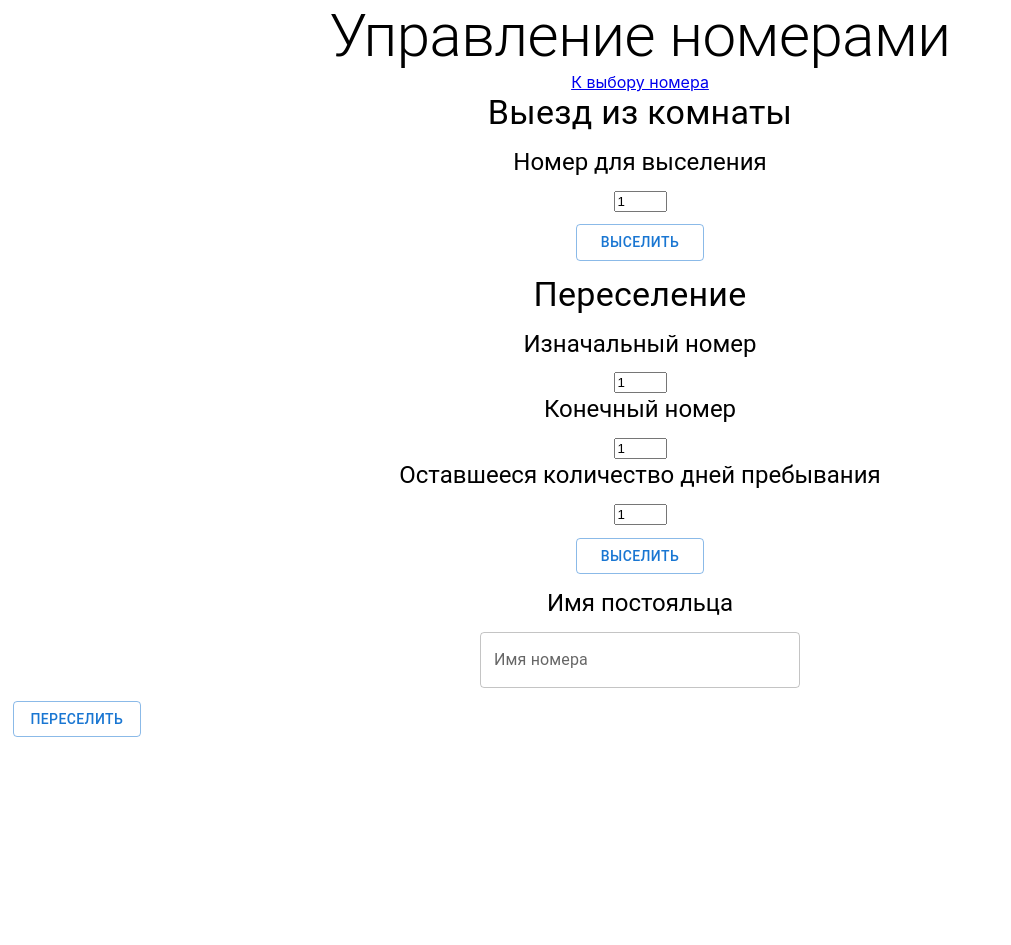
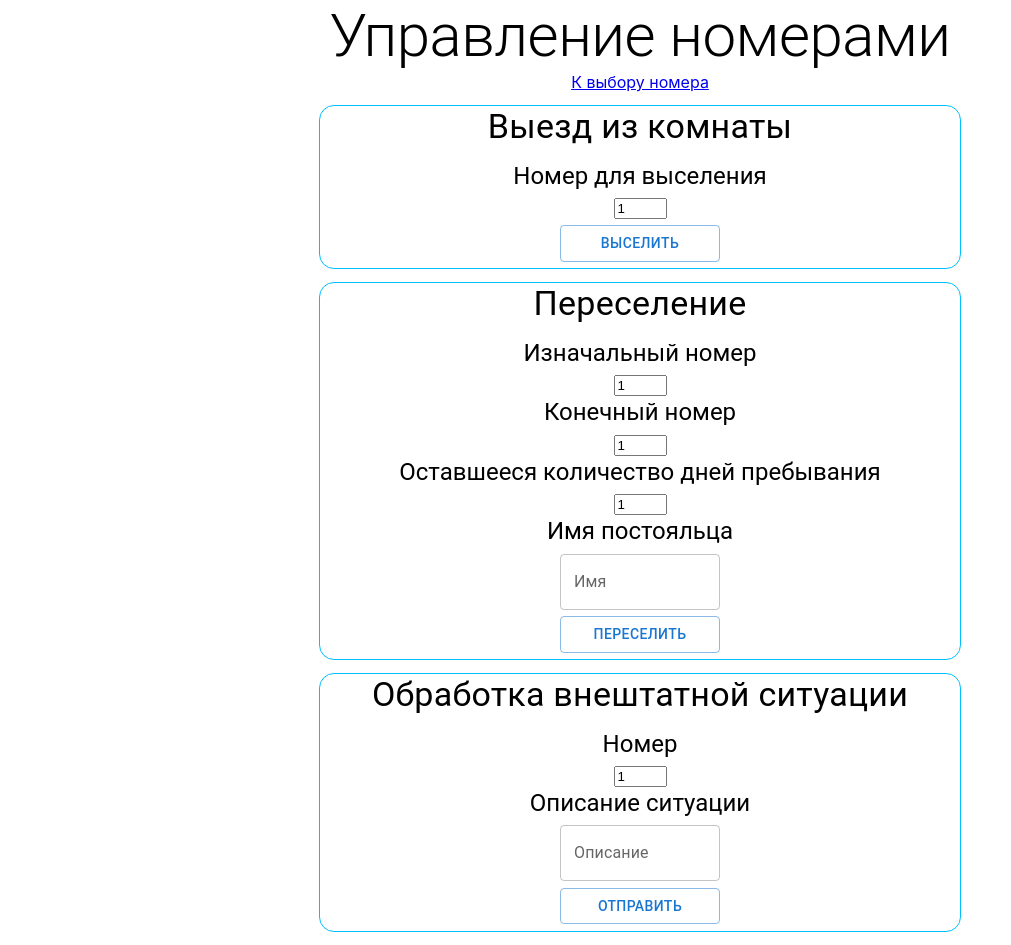
Before and after one commit to Carcass0/HotelRoomBooking, a React (Create React App) app in the folder frontend/: page /roomsManagement in a window 1280 px wide. Shown: the whole page, without its empty margins (0-1011 px from the left). Before the commit the page ends 800 px from the top, so only its background shows below. Built offline with nearby package versions, Linux system fonts and the light colour scheme.

Commit message:
RoomsManagement

```diff
--- a/frontend/src/App.tsx
+++ b/frontend/src/App.tsx
@@ -13,6 +13,7 @@ function App() {
         <Route path="/" element={<RoomsList />} />
         <Route path="/pay/" element={<Payment />} />
         <Route path="/roomsManagement" element={<RoomsManagement />} />
+        <Route path="/auth" element={<Auth />} />
       </Routes>
     </div>
   );
--- a/frontend/src/components/RoomInfo/RoomInfo.tsx
+++ b/frontend/src/components/RoomInfo/RoomInfo.tsx
@@ -11,18 +11,29 @@ import { AccordionDetails, AccordionSummary, Button, TextField } from '@mui/mate
 
 interface IProps {
   room: IRoom,
-  fetchRooms: () => void
 }
 
 function RoomInfo(props: IProps) {
   const [customerName, setCustomerName] = useState<string>('')
   const [stayDuration, setStayDuration] = useState<number>(1)
+  const [roomNumber, setRoomNumber] = useState<number>(1)
+
+  function handleRoomNumber(e: React.ChangeEvent<HTMLInputElement>) {
+    var nextValue = Math.max(Number(0), Math.min(Number(1000), Number(e.target.value)));
+    if (!Number.isInteger(nextValue)) {
+      nextValue = Math.floor(nextValue)
+    }
+    if (nextValue === 0) {
+      nextValue = 1
+    }
+    setRoomNumber(nextValue)
+  }
 
   function handleCheckIn() {
     if (customerName) {
       var response = {
         customer_name: customerName,
-        room_number: props.room.room_numbers[0],
+        room_number: roomNumber,
         stay_duration: stayDuration
       }
       console.log(props.room.room_numbers[0])
@@ -36,7 +47,6 @@ function RoomInfo(props: IProps) {
           .then((response) => response.json())
           .then((data) => {
             if (data.status == 0) {
-              props.fetchRooms()
               window.location.href = "pay/"
             }
             })
@@ -101,6 +111,21 @@ function RoomInfo(props: IProps) {
           aria-controls="panel1-content"
           id="panel1-header"
         >
+          Доступные номера
+        </AccordionSummary>
+        <AccordionDetails>
+        {props.room.room_numbers.map((number, index) => {
+        return (
+          <Typography key={index} variant="h5">{number}</Typography>
+        )
+       })}
+        </AccordionDetails>
+      </Accordion>
+      <Accordion>
+        <AccordionSummary
+          aria-controls="panel1-content"
+          id="panel1-header"
+        >
           Заселение
         </AccordionSummary>
         <AccordionDetails>
@@ -112,6 +137,8 @@ function RoomInfo(props: IProps) {
                     sx={{width: '25%'}} inputProps={{ maxLength: 32 }}
                     value={customerName}
                     onChange={(e) => {setCustomerName(e.target.value)}}/>
+        <Typography variant="h5" sx={{margin: '1%'}}>Желаемый номер</Typography>
+        <input type="number" name="roomNumber" style={{width: 45}} value={roomNumber} onChange={handleRoomNumber}></input>
         <Typography variant="h5" sx={{margin: '1%'}}>Количество дней пребывания</Typography>
         <input type="number" name="stayDuration" style={{width: 45}} value={stayDuration} onChange={handleStayDuration}></input>
         <Button variant="outlined" sx={{width: '25%', margin: '1%'}} onClick={handleCheckIn}>Заселить</Button>
--- a/frontend/src/pages/Auth/Auth.tsx
+++ b/frontend/src/pages/Auth/Auth.tsx
@@ -1,42 +1,25 @@
-import { useState } from 'react';
-import './RoomList.css';
 import Typography from '@mui/material/Typography';
 import Box from "@mui/material/Box"
-import Slider from '@mui/material/Slider';
-import Select, { SelectChangeEvent } from '@mui/material/Select';
-import MenuItem from '@mui/material/MenuItem';
+import { Link } from 'react-router-dom';
+import { TextField } from '@mui/material';
+import { useState } from 'react';
 
 function Auth() {
-  const [capacity, setCapacity] = useState<number>(1);
-  const marks = [
-    {
-      value: 1,
-      label: '1',
-    },
-    {
-      value: 2,
-      label: '2',
-    },
-    {
-      value: 3,
-      label: '3',
-    },
-  ];
-
-
-
-  function handleCapacity(event: Event, newValue: number | number[]) {
-    setCapacity(newValue as number);
-  };
+  const [password, setPassword] = useState<string>('')
 
   return (
     <Box>
-       <Typography sx={{textAlign: 'center'}} variant="h2" gutterBottom color='black'>
-          Hotel-project
+      <Link to='/' style={{textAlign: 'center', display: 'block'}}>На главную страницу</Link>
+       <Typography sx={{textAlign: 'center'}} variant="h4" gutterBottom color='black'>
+          Введите пароль
         </Typography>
-        <Box className='sliders'>
-          <Slider value={capacity} onChange={handleCapacity} step={1} min={1} max={3} marks={marks} />
-        </Box>
+        <TextField
+                    id="outlined-basic"
+                    label="Имя номера"
+                    variant="outlined"
+                    sx={{width: '25%'}} inputProps={{ maxLength: 32 }}
+                    value={password}
+                    onChange={(e) => {setPassword(e.target.value)}}/>
     </Box>
   );
 }
--- a/frontend/src/pages/Payment/Payment.tsx
+++ b/frontend/src/pages/Payment/Payment.tsx
@@ -1,5 +1,6 @@
 import Typography from '@mui/material/Typography';
 import Box from "@mui/material/Box"
+import { Link } from 'react-router-dom';
 
 function Payment() {
   return (
@@ -7,6 +8,7 @@ function Payment() {
        <Typography sx={{textAlign: 'center'}} variant="h2" gutterBottom color='black'>
           Оплата производится другой ИС.
         </Typography>
+        <Link to='/' style={{textAlign: 'center', display: 'block'}}>На главную страницу</Link>
     </Box>
   );
 }
--- a/frontend/src/pages/RoomsList/RoomsList.tsx
+++ b/frontend/src/pages/RoomsList/RoomsList.tsx
@@ -115,6 +115,7 @@ function RoomsList() {
           Hotel-project
         </Typography>
         <Link to='/roomsManagement' style={{textAlign: 'center', display: 'block'}}>К управлению номерами</Link>
+        <Link to='/auth' style={{textAlign: 'center', display: 'block'}}>Панель администратора</Link>
         <Box className='filterBox'>
           <Typography variant="h4" textAlign="center">Фильтрация номеров</Typography>
           <Box className='filterBoxContent'>
@@ -185,7 +186,7 @@ function RoomsList() {
             rooms && (
               rooms.map((item, index) => {
                 return (
-                  <RoomInfo room={item} key={index} fetchRooms={fetchRooms}></RoomInfo>
+                  <RoomInfo room={item} key={index}></RoomInfo>
                 )
             }))
           }
--- a/frontend/src/pages/RoomsManagement/RoomsManagement.css
+++ b/frontend/src/pages/RoomsManagement/RoomsManagement.css
@@ -0,0 +1,10 @@
+.area {
+    background-color: white;
+    width: 50%;
+    margin: 1% auto;
+    border: 1px solid deepskyblue;
+    border-radius: 15px;
+    display: flex;
+    align-items: center;
+    flex-direction: column;
+}
--- a/frontend/src/pages/RoomsManagement/RoomsManagement.tsx
+++ b/frontend/src/pages/RoomsManagement/RoomsManagement.tsx
@@ -12,15 +12,51 @@ function RoomsManagement() {
     const [roomNumberCheckOut, setRoomNumberCheckOut] = useState<number>(1)
     const [roomNumberInitialMoving, setRoomNumberInitialMoving] = useState<number>(1)
     const [roomNumberFinalMoving, setRoomNumberFinalMoving] = useState<number>(1)
+    const [roomNumberSituation, setRoomNumberSituation] = useState<number>(1)
+    const [stayDuration, setStayDuration] = useState<number>(1)
     const [name, setName] = useState<string>('');
+    const [situation, setSituation] = useState<string>('');
 
-    function handleRoomNumber(e: React.ChangeEvent<HTMLInputElement>) {
+    function handleRoomNumberCheckOut(e: React.ChangeEvent<HTMLInputElement>) {
         var nextValue = Math.max(Number(0), Math.min(Number(1000), Number(e.target.value)));
         if (!Number.isInteger(nextValue)) {
           nextValue = Math.floor(nextValue)
         }
         setRoomNumberCheckOut(nextValue)
       }
+
+      function handleRoomNumberInitialMoving(e: React.ChangeEvent<HTMLInputElement>) {
+        var nextValue = Math.max(Number(0), Math.min(Number(1000), Number(e.target.value)));
+        if (!Number.isInteger(nextValue)) {
+          nextValue = Math.floor(nextValue)
+        }
+        setRoomNumberInitialMoving(nextValue)
+      }
+
+      function handleRoomNumberFinalMoving(e: React.ChangeEvent<HTMLInputElement>) {
+        var nextValue = Math.max(Number(0), Math.min(Number(1000), Number(e.target.value)));
+        if (!Number.isInteger(nextValue)) {
+          nextValue = Math.floor(nextValue)
+        }
+        setRoomNumberFinalMoving(nextValue)
+      }
+
+      function handleDayDuration(e: React.ChangeEvent<HTMLInputElement>) {
+        var nextValue = Math.max(Number(0), Math.min(Number(1000), Number(e.target.value)));
+        if (!Number.isInteger(nextValue)) {
+          nextValue = Math.floor(nextValue)
+        }
+        setStayDuration(nextValue)
+      }
+
+      function handleRoomNumberSituation(e: React.ChangeEvent<HTMLInputElement>) {
+        var nextValue = Math.max(Number(0), Math.min(Number(1000), Number(e.target.value)));
+        if (!Number.isInteger(nextValue)) {
+          nextValue = Math.floor(nextValue)
+        }
+        setRoomNumberSituation(nextValue)
+      }
+
 
       function handleCheckOut() {
         if (roomNumberCheckOut != 0) {
@@ -37,7 +73,7 @@ function RoomsManagement() {
                   .then((response) => response.json())
                   .then((data) => {
                     if (data.status == 0) {
-
+                      console.log("complete!")
                     }
                     })
                   .catch((error) => {
@@ -47,9 +83,12 @@ function RoomsManagement() {
         }
 
         function handleMoving() {
-            if (roomNumberInitialMoving != 0) {
+            if (roomNumberInitialMoving !== 0 && roomNumberFinalMoving !== 0 && stayDuration !== 0 && name) {
                 var response = {
-                    room_number: roomNumberInitialMoving,
+                  old_number: roomNumberInitialMoving,
+                  new_number: roomNumberFinalMoving,
+                  remaining_stay_duration: stayDuration,
+                  customer_name: name
                   }
                   fetch('http://localhost:8000/move', {
                       method: 'POST',
@@ -61,7 +100,7 @@ function RoomsManagement() {
                       .then((response) => response.json())
                       .then((data) => {
                         if (data.status == 0) {
-
+                          console.log("complete!")
                         }
                         })
                       .catch((error) => {
@@ -70,41 +109,81 @@ function RoomsManagement() {
             }
             }
 
+            function handleSendingSituation() {
+              if (roomNumberSituation !== 0 && situation) {
+                  var response = {
+                    room_number: roomNumberSituation,
+                    description: situation
+                    }
+                    fetch('http://localhost:8000/accident', {
+                        method: 'POST',
+                        body: JSON.stringify(response),
+                        headers: {
+                          'Content-Type': 'application/json',
+                        }
+                      })
+                        .then((response) => response.json())
+                        .then((data) => {
+                          if (data.status == 0) {
+                            console.log("complete!")
+                          }
+                          })
+                        .catch((error) => {
+                          console.log(error)
+                        })
+              }
+              }
+
   return (
     <Box>
        <Typography sx={{textAlign: 'center'}} variant="h2" color='black'>
           Управление номерами
         </Typography>
         <Link to='/' style={{textAlign: 'center', display: 'block'}}>К выбору номера</Link>
+        <Box className='area'>
         <Typography sx={{textAlign: 'center'}} variant="h4" gutterBottom color='black'>
           Выезд из комнаты
         </Typography>
-        <Box display='flex' alignItems='center' flexDirection='column'>
         <Typography variant="h5" sx={{marginBottom: '1%'}}>Номер для выселения</Typography>
-        <input type="number" name="stayDuration" style={{width: 45}} value={roomNumberCheckOut} onChange={handleRoomNumber}></input>
-        <Button variant="outlined" sx={{width: '10%', margin: '1%'}} onClick={handleCheckOut}>Выселить</Button>
+        <input type="number" name="stayDuration" style={{width: 45}} value={roomNumberCheckOut} onChange={handleRoomNumberCheckOut}></input>
+        <Button variant="outlined" sx={{width: '25%', margin: '1%'}} onClick={handleCheckOut}>Выселить</Button>
         </Box>
+        <Box className='area'>
         <Typography sx={{textAlign: 'center'}} variant="h4" gutterBottom color='black'>
           Переселение
         </Typography>
-        <Box display='flex' alignItems='center' flexDirection='column'>
         <Typography variant="h5" sx={{marginBottom: '1%'}}>Изначальный номер</Typography>
-        <input type="number" name="stayDuration" style={{width: 45}} value={roomNumberInitialMoving} onChange={handleRoomNumber}></input>
+        <input type="number" name="stayDuration" style={{width: 45}} value={roomNumberInitialMoving} onChange={handleRoomNumberInitialMoving}></input>
         <Typography variant="h5" sx={{marginBottom: '1%'}}>Конечный номер</Typography>
-        <input type="number" name="stayDuration" style={{width: 45}} value={roomNumberInitialMoving} onChange={handleRoomNumber}></input>
+        <input type="number" name="stayDuration" style={{width: 45}} value={roomNumberFinalMoving} onChange={handleRoomNumberFinalMoving}></input>
         <Typography variant="h5" sx={{marginBottom: '1%'}}>Оставшееся количество дней пребывания</Typography>
-        <input type="number" name="stayDuration" style={{width: 45}} value={roomNumberInitialMoving} onChange={handleRoomNumber}></input>
-        <Button variant="outlined" sx={{width: '10%', margin: '1%'}} onClick={handleCheckOut}>Выселить</Button>
+        <input type="number" name="stayDuration" style={{width: 45}} value={stayDuration} onChange={handleDayDuration}></input>
         <Typography variant="h5" sx={{marginBottom: '1%'}}>Имя постояльца</Typography>
         <TextField
                     id="outlined-basic"
-                    label="Имя номера"
+                    label="Имя"
                     variant="outlined"
                     sx={{width: '25%'}} inputProps={{ maxLength: 32 }}
                     value={name}
                     onChange={(e) => {setName(e.target.value)}}/>
+        <Button variant="outlined" sx={{width: '25%', margin: '1%'}} onClick={handleMoving}>Переселить</Button>
         </Box>
-        <Button variant="outlined" sx={{width: '10%', margin: '1%'}} onClick={handleMoving}>Переселить</Button>
+        <Box className='area'>
+        <Typography sx={{textAlign: 'center'}} variant="h4" gutterBottom color='black'>
+          Обработка внештатной ситуации
+        </Typography>
+        <Typography variant="h5" sx={{marginBottom: '1%'}}>Номер</Typography>
+        <input type="number" name="stayDuration" style={{width: 45}} value={roomNumberSituation} onChange={handleRoomNumberSituation}></input>
+        <Typography variant="h5" sx={{marginBottom: '1%'}}>Описание ситуации</Typography>
+        <TextField
+                    id="outlined-basic"
+                    label="Описание"
+                    variant="outlined"
+                    sx={{width: '25%'}} inputProps={{ maxLength: 32 }}
+                    value={situation}
+                    onChange={(e) => {setSituation(e.target.value)}}/>
+        <Button variant="outlined" sx={{width: '25%', margin: '1%'}} onClick={handleSendingSituation}>Отправить</Button>
+        </Box>
     </Box>
   );
 }
```
Also changed, not shown: 2 other files (tests, documents, lock files or other folders).
